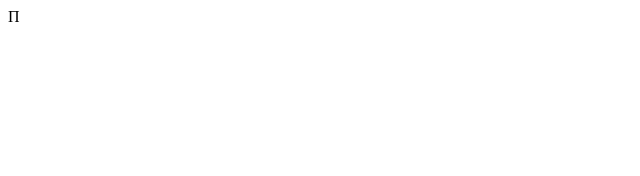
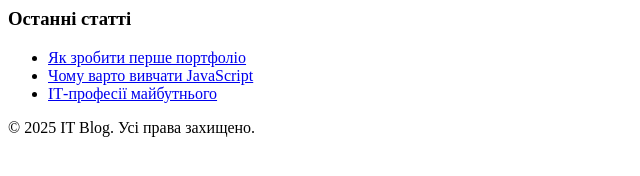
Before and after one commit to Romchuk1/Practike5, a plain HTML site: page index.html in a window 1280 px wide. Shown: the whole page, without its empty margins (0-640 px from the left). Drawn offline with Linux system fonts and the light colour scheme.

Commit message:
Додав index.html

```diff
--- a/index.html
+++ b/index.html
@@ -1,11 +1,12 @@
-<DOCTYPE html>
-    <html lang="uk">
-        <head>
-            <meta charset="UTF-8">
-            <meta name="viewport" content="width=device-width, initial-scale=1.0">П
-            <title>Практична</title>
-        </head>
-        <body>
-        </body>
-    </html>
-</DOCTYPE>
+<aside class="sidebar">
+  <h3>Останні статті</h3>
+  <ul>
+    <li><a href="#">Як зробити перше портфоліо</a></li>
+    <li><a href="#">Чому варто вивчати JavaScript</a></li>
+    <li><a href="#">ІТ-професії майбутнього</a></li>
+  </ul>
+</aside>
+
+<footer>
+  <p>&copy; 2025 IT Blog. Усі права захищено.</p>
+</footer>
```
